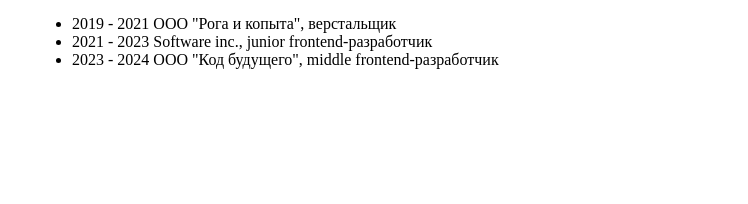
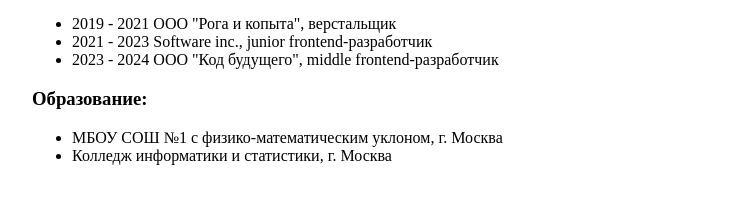
Before and after one commit to N1k1t0spop/portfolio, a plain HTML site: page index.html in a window 1280 px wide. Shown: the part 282-486 px from the top of the page, without its empty margins (208-956 px from the left). Drawn offline with Linux system fonts and the light colour scheme.

Commit message:
education block is added

```diff
--- a/index.html
+++ b/index.html
@@ -30,6 +30,13 @@
             <li>2023 - 2024 ООО "Код будущего", middle frontend-разработчик</li>
         </ul>
     </div>
+    <div class="education">
+        <h3>Образование:</h3>
+        <ul>
+            <li>МБОУ СОШ №1 с физико-математическим уклоном, г. Москва</li>
+            <li>Колледж информатики и статистики, г. Москва</li>
+        </ul>
+    </div>
     </div>
 </body>
 </html>
```
